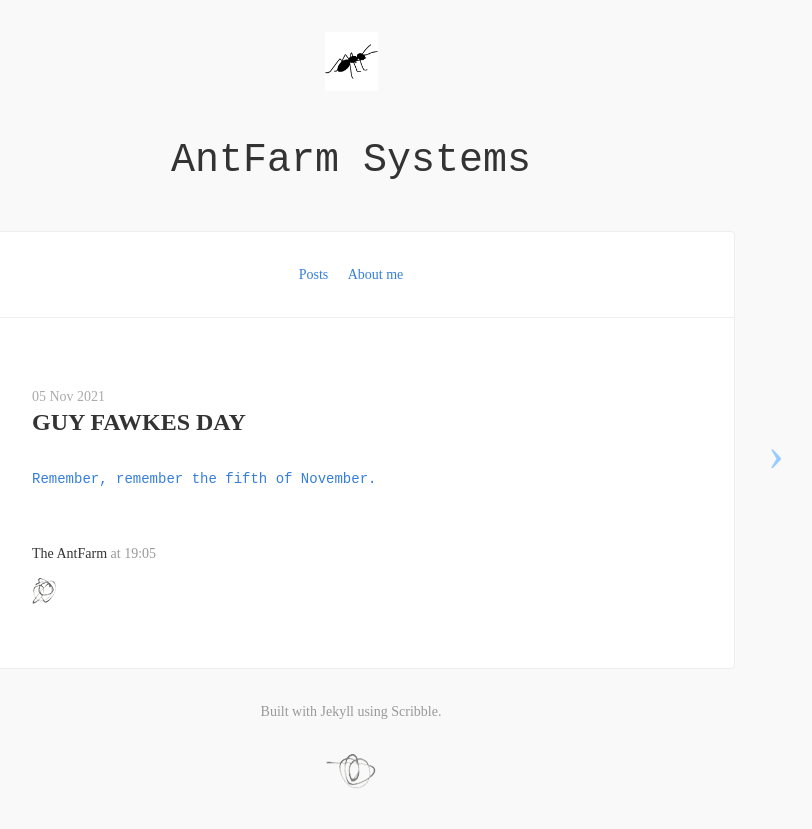
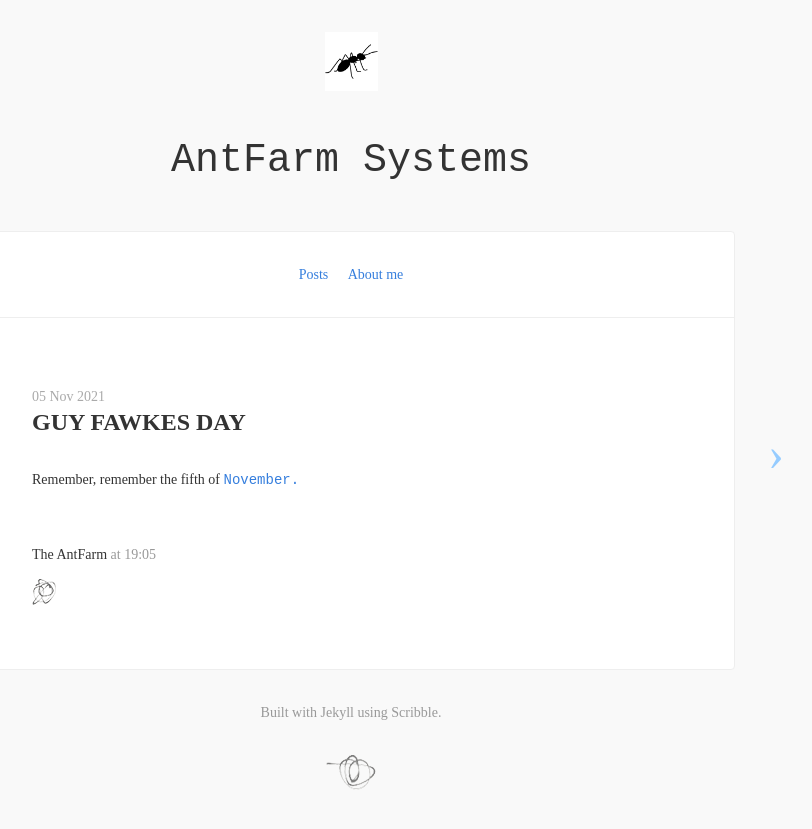
Before and after one commit to antfarm-systems/antfarm-systems.github.io, a Jekyll site: the page built from _posts/2021-11-05-remember.md, in a window 1280 px wide. Shown: the top 829 px of the page, without its empty margins (289-1101 px from the left). Built offline with Jekyll 4.4.1, drawn with Linux system fonts in a browser that asks for light colours; nearby versions of some CDN libraries.

```diff
--- a/_posts/2021-11-05-remember.md
+++ b/_posts/2021-11-05-remember.md
@@ -3,4 +3,5 @@
 date: 2021-11-05 19:05:01
 ---
 
-[Remember, remember the fifth of November.](https://en.wikipedia.org/wiki/Gunpowder_Plot_in_popular_culture)
+
+Remember, remember the fifth of [November.](https://en.wikipedia.org/wiki/Gunpowder_Plot_in_popular_culture)
```
